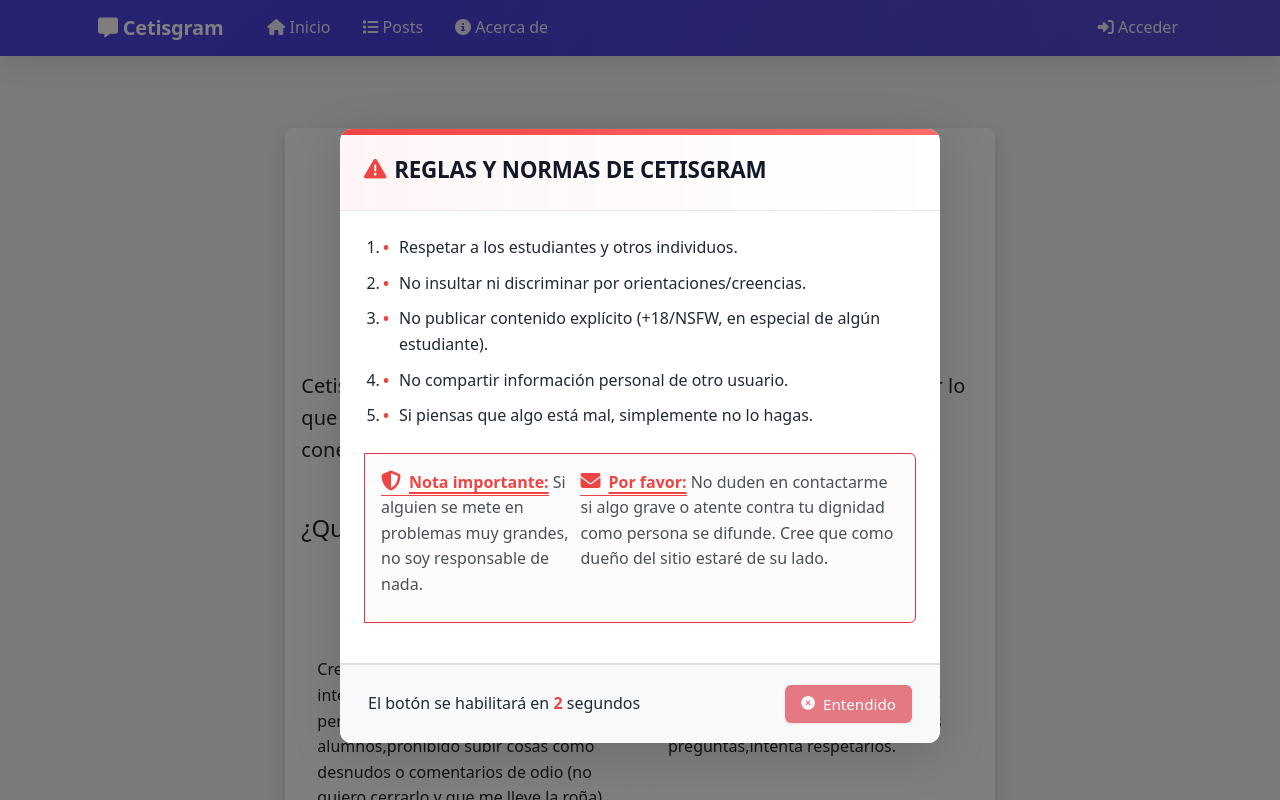
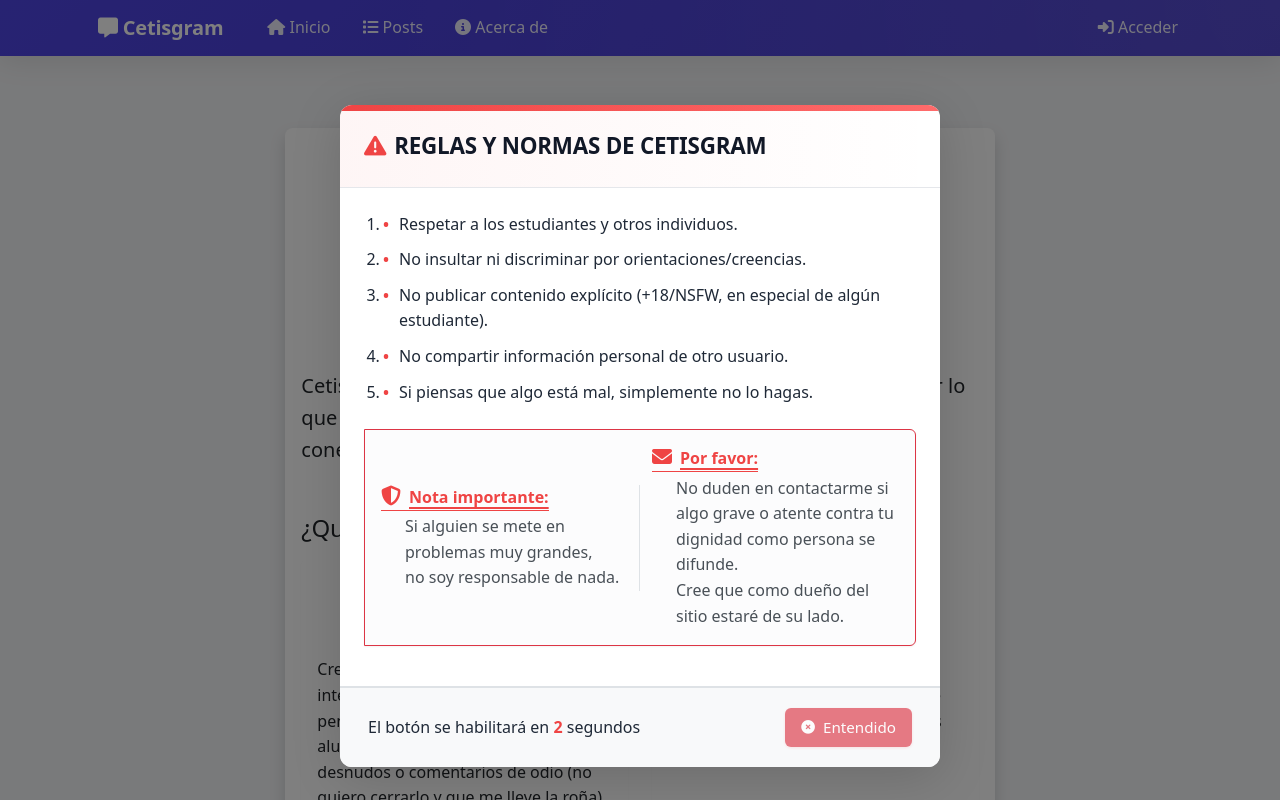
Before and after one commit to MaizeTheGods/cetisgram, a Node server app: page /about in a window 1280 px wide. Run offline with Node 20, Linux system fonts and the light colour scheme; some libraries are stand-ins or nearby versions.

Commit message:
Mejora visual: separación y formato de alertas en reglas/modal de normas para mayor legibilidad

```diff
--- a/views/partials/header.ejs
+++ b/views/partials/header.ejs
@@ -158,9 +158,31 @@
                         </ol>
 
                         <div class="alert alert-light border border-danger mt-4">
-                            <p class="mb-2"><strong class="text-underline"><i class="fas fa-shield-alt me-2"></i>Nota importante:</strong> Si alguien se mete en problemas muy grandes, no soy responsable de nada.</p>
-                            <p class="mb-0"><strong class="text-underline"><i class="fas fa-envelope me-2"></i>Por favor:</strong> No duden en contactarme si algo grave o atente contra tu dignidad como persona se difunde. Cree que como dueño del sitio estaré de su lado.</p>
-                        </div>
+    <div class="row align-items-center">
+        <div class="col-md-6 mb-2 mb-md-0 border-end">
+            <p class="mb-1">
+                <strong class="text-underline">
+                    <i class="fas fa-shield-alt me-2"></i>Nota importante:
+                </strong>
+            </p>
+            <p class="mb-0 ps-4">
+                Si alguien se mete en problemas muy grandes,<br>
+                no soy responsable de nada.
+            </p>
+        </div>
+        <div class="col-md-6">
+            <p class="mb-1">
+                <strong class="text-underline">
+                    <i class="fas fa-envelope me-2"></i>Por favor:
+                </strong>
+            </p>
+            <p class="mb-0 ps-4">
+                No duden en contactarme si algo grave o atente contra tu dignidad como persona se difunde.<br>
+                Cree que como dueño del sitio estaré de su lado.
+            </p>
+        </div>
+    </div>
+</div>
 
 
                     </div>
```
